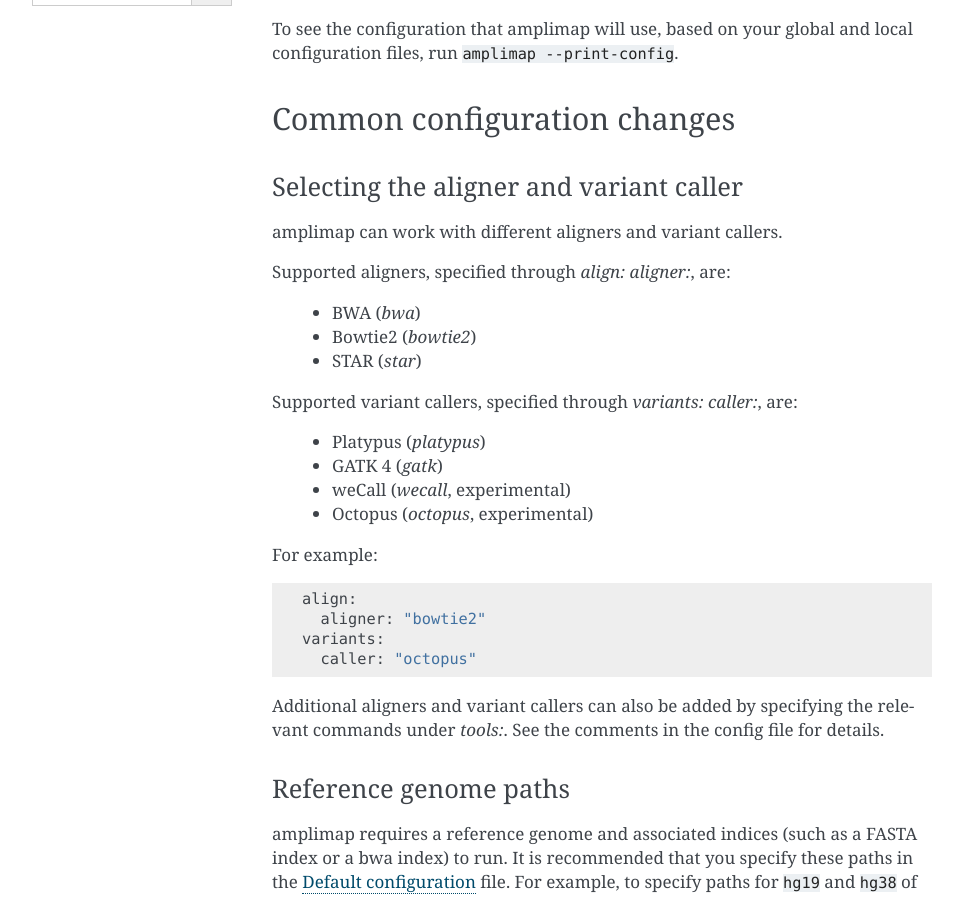
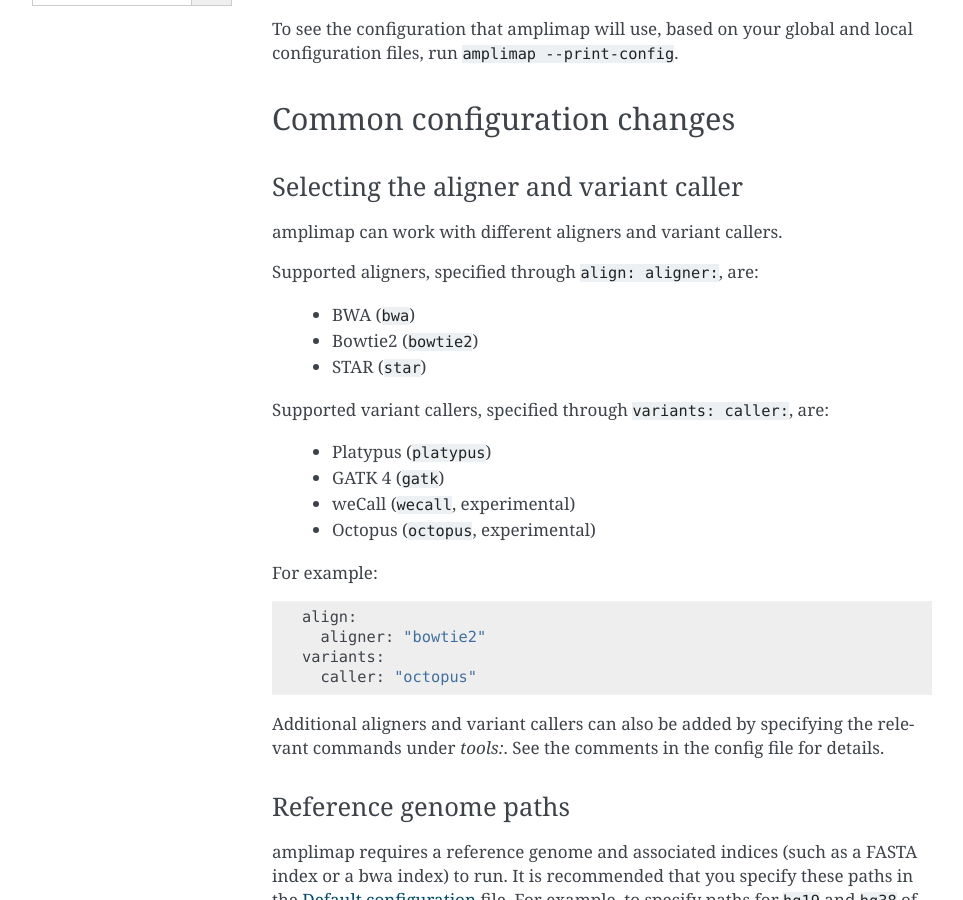
Before and after one commit to koelling/amplimap, a Sphinx documentation site: the page built from docs/configuration.rst, in a window 1280 px wide and 900 px high, scrolled down 669 px. Shown: the whole window, without its empty margins (148-1111 px from the left). Built offline with Sphinx 7.4.7, drawn with Linux system fonts in a browser that asks for light colours.

Commit message:
doc update

```diff
--- a/docs/configuration.rst
+++ b/docs/configuration.rst
@@ -45,18 +45,18 @@ Selecting the aligner and variant caller
 
 amplimap can work with different aligners and variant callers.
 
-Supported aligners, specified through `align: aligner:`, are:
+Supported aligners, specified through ``align: aligner:``, are:
 
-  - BWA (`bwa`)
-  - Bowtie2 (`bowtie2`)
-  - STAR (`star`)
+  - BWA (``bwa``)
+  - Bowtie2 (``bowtie2``)
+  - STAR (``star``)
 
-Supported variant callers, specified through `variants: caller:`, are:
+Supported variant callers, specified through ``variants: caller:``, are:
 
-  - Platypus (`platypus`)
-  - GATK 4 (`gatk`)
-  - weCall (`wecall`, experimental)
-  - Octopus (`octopus`, experimental)
+  - Platypus (``platypus``)
+  - GATK 4 (``gatk``)
+  - weCall (``wecall``, experimental)
+  - Octopus (``octopus``, experimental)
 
 For example:
 
```
